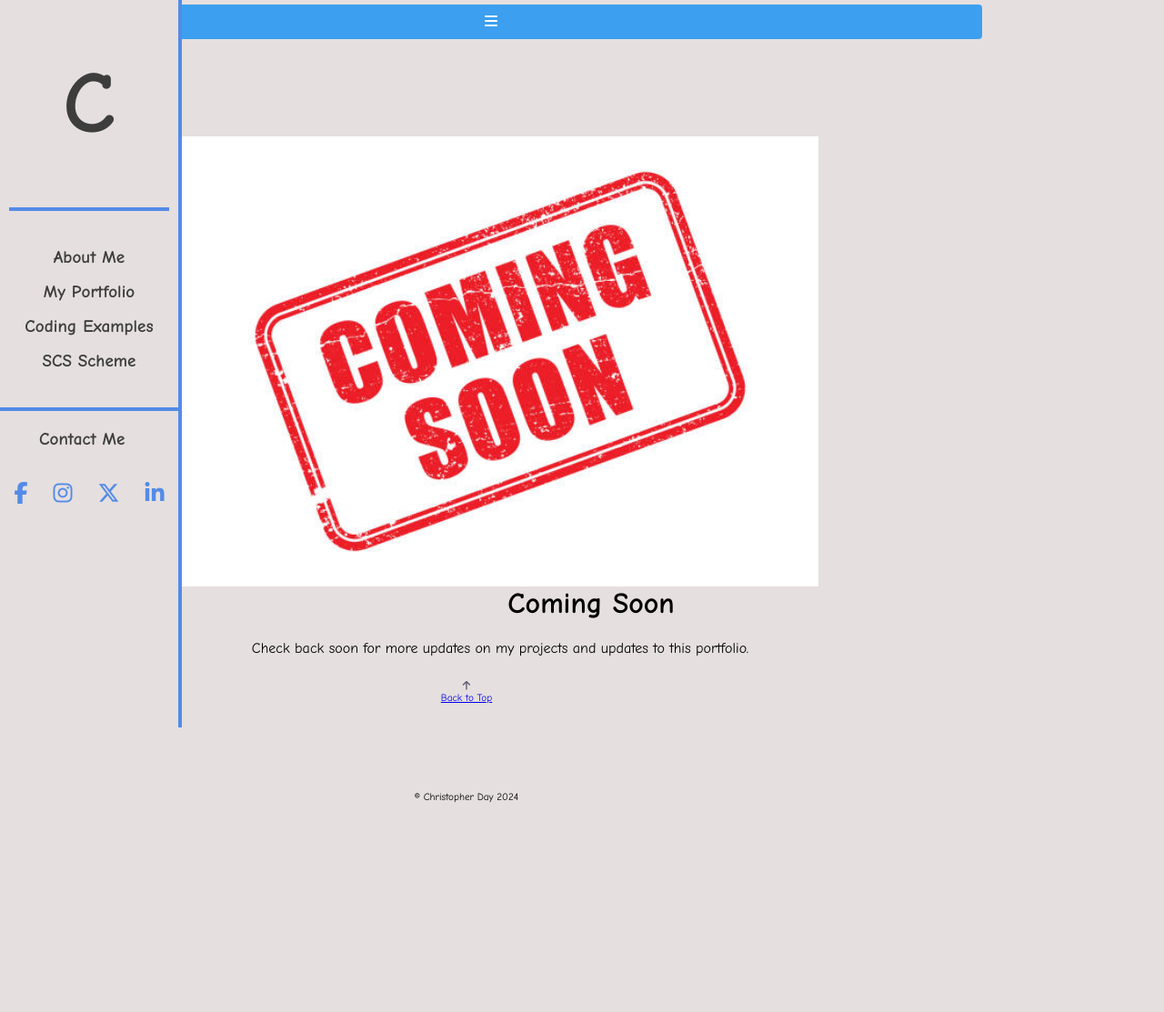
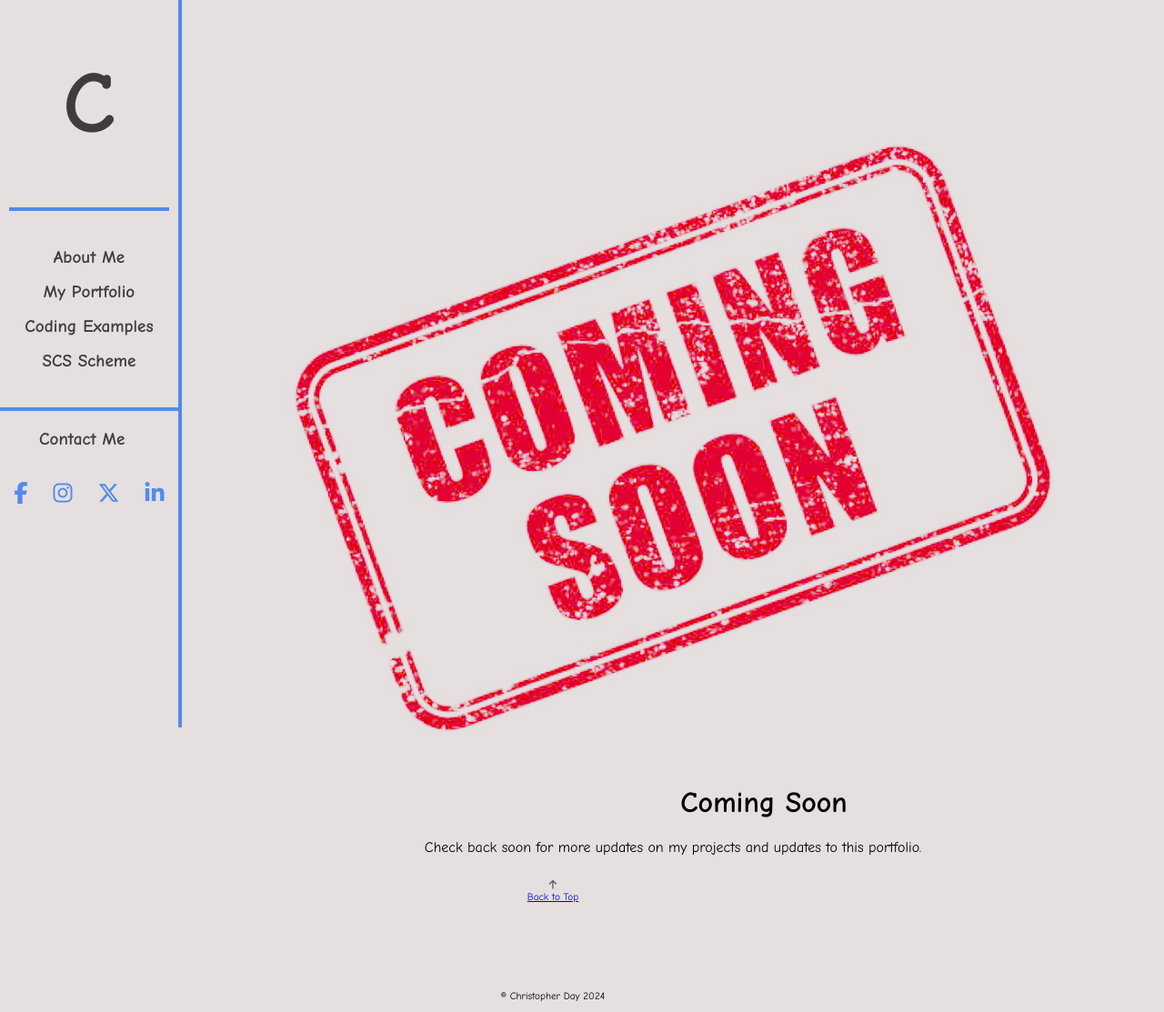
Before and after one commit to HackerDeDoDah/portfolio1, a PHP site: page /code.html in a window 1280 px wide. Shown: the whole page at 91% size. Before the commit the page ends 883 px from the top, so only its background shows below. Run offline with PHP 8.4, Linux system fonts and the light colour scheme; some libraries are stand-ins or nearby versions.

```diff
--- a/css/styles.css
+++ b/css/styles.css
@@ -488,13 +488,14 @@ footer {
   flex-direction: column;
   justify-content: center;
   align-items: center;
-  width: 700px;
+  max-width: 1200px;
+  mix-blend-mode: color-burn;
 }
 .coming img {
   width: 100%;
   margin-left: auto;
   margin-right: auto;
-  margin-top: 150px;
+  margin-top: 100px;
   mix-blend-mode: blend;
 }
 .coming h1 {
@@ -669,10 +671,7 @@ button:hover {
   }
 }
 @media (min-width: 992px) {
-  .container {
-    width: calc(100vw - 200px);
-  }
-  .container .nav-container {
+  .container nav {
     display: none;
   }
   .container aside {
@@ -763,10 +765,7 @@ button:hover {
   }
 }
 @media (min-width: 992px) {
-  .nav-container {
-    width: calc(100vw - 200px);
-  }
-  .nav-container .nav-container {
+  .nav-container nav {
     display: none;
   }
   .nav-container aside {
--- a/sass/_hero.scss
+++ b/sass/_hero.scss
@@ -82,12 +82,13 @@
     flex-direction: column;
     justify-content: center;
     align-items: center;
-    width: 700px;
+    max-width: 1200px;
+    mix-blend-mode: color-burn;
     img {
         width: 100%;
         margin-left: auto;
         margin-right: auto;
-        margin-top: 150px;
+        margin-top: 100px;
         mix-blend-mode: blend;
     }
     h1 {
@@ -105,7 +106,7 @@
     grid-template-areas: 'pict text';
     margin-left: auto;
     margin-right: auto;
-
+    margin-top: 50px;
 }
 
 .text {
--- a/sass/_mixins.scss
+++ b/sass/_mixins.scss
@@ -63,8 +63,8 @@
         }
     }
     @media (min-width: 992px) {
-        width: calc(100vw - 200px);
-        .nav-container {
+        // width: calc(100vw - 200px);
+        nav {
             display: none;
         }
         aside {
@@ -110,6 +110,9 @@
         .coming {
             margin-left: 200px;
         }
+        .about {
+            margin-left: 220px;
+        }
         .card + .card {
             margin-top: 0px;
         }
--- a/script.js
+++ b/script.js
@@ -12,3 +12,26 @@ document.addEventListener('DOMContentLoaded', () => {
         }
     });
 });
+
+
+// form stuff that i gpt of the interwebs.
+
+(function() {
+    // https://dashboard.emailjs.com/admin/account
+    emailjs.init({
+        publicKey: "Mpo133ad6_ppsJtj8",
+    });
+})();
+
+window.onload = function() {
+    document.getElementById('form').addEventListener('submit', function(event) {
+        event.preventDefault();
+        // these IDs from the previous steps
+        emailjs.sendForm('contact_service', 'form', this)
+            .then(() => {
+                console.log('SUCCESS!');
+            }, (error) => {
+                console.log('FAILED...', error);
+            });
+    });
+}
```
Also changed, not shown: other parts of css/styles.css (+19 -12 lines), index.html (+4 -3 lines), 1 other file.
